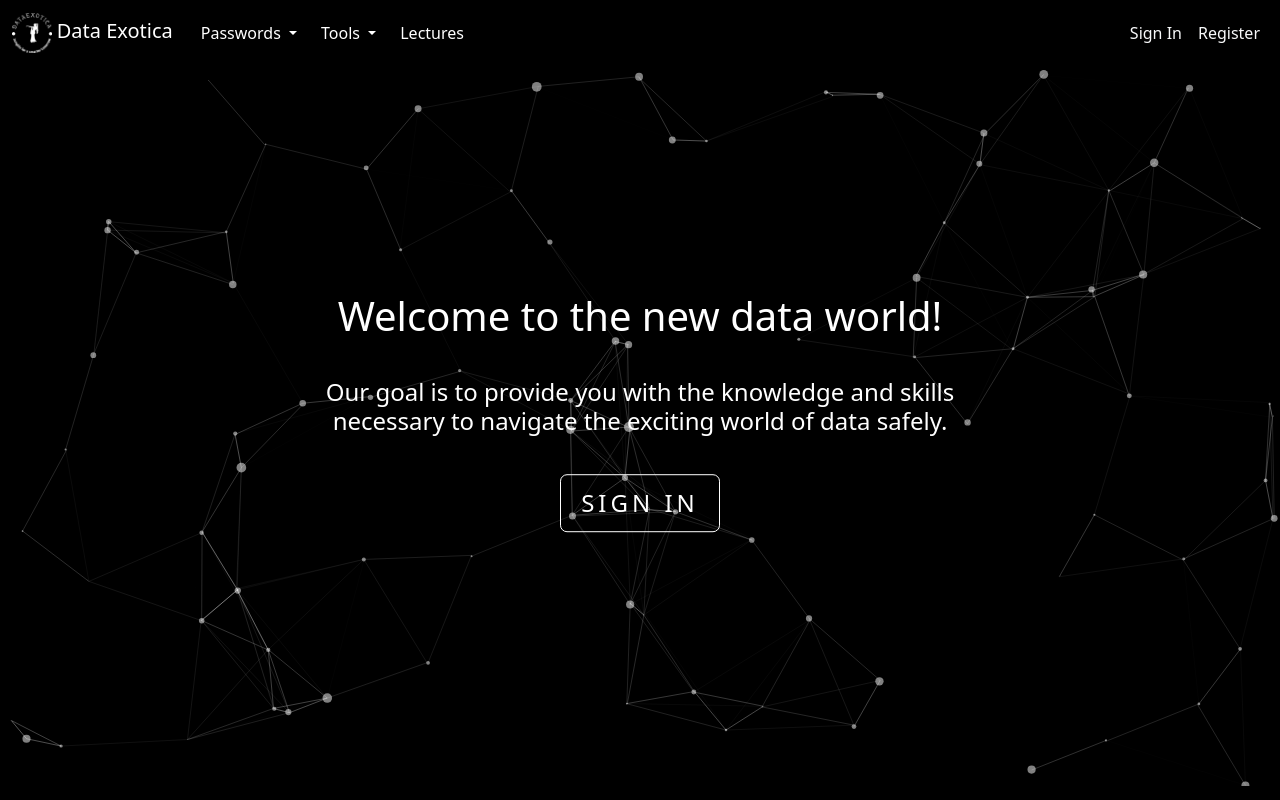
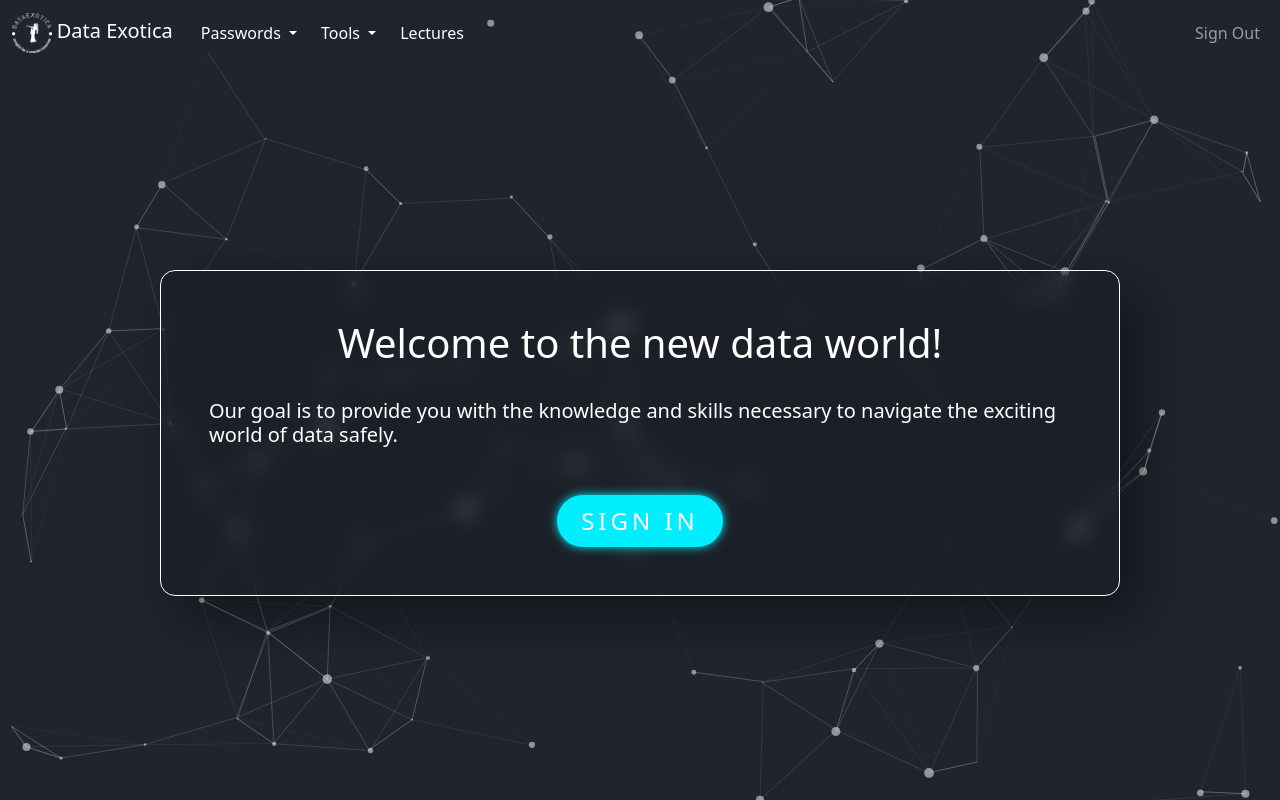
Before and after one commit to AleksandarHaralampiev/hacktues9, a Flask app: page / in a window 1280 px wide. Run offline with Flask 3, Linux system fonts and the light colour scheme.

Commit message:
Home page

```diff
--- a/static/style.css
+++ b/static/style.css
@@ -135,8 +135,8 @@ canvas {
 }
 
 .info-card:hover{
-    border: 2px solid #0ef;
-    color: white;
+    border: 2px solid #0ef !important;
+    color: white !important;
 }
 
 .info-card:hover .header{
@@ -212,3 +212,34 @@ canvas {
   .password-input input:not(:focus) + .password-icon {
     color: #ccc;
   }
+
+
+
+
+
+
+
+#particles-js {
+    width: 100%;
+
+}
+
+
+.element a {
+    color: #ffffff;
+    text-transform: uppercase;
+    letter-spacing: 4px;
+    text-decoration: none;
+    font-size: 24px;
+    overflow: hidden;
+}
+
+
+
+.glass-homepage{
+    box-shadow: 20px 20px 50px rgba(0, 0, 0, 0.4) !important;
+    backdrop-filter: blur(10px) !important;
+
+    background: rgba(0, 0, 0, 0.1) !important;
+    border: solid 1px
+}
--- a/templates/home.html
+++ b/templates/home.html
@@ -1,79 +1,24 @@
-<!DOCTYPE html>
-<html lang="en">
-    <head>
-        <meta charset="UTF-8">
-        <meta http-equiv="X-UA-Compatible" content="IE=edge">
-        <meta name="viewport" content="width=device-width, initial-scale=1.0">
-        <title>Document</title>
-        <style>
-                    #particles-js {
-          width: 100%;
-          height: 90vh;
-        }
 
-        .main {
-          position: absolute;
-          top: 50%;
-          left: 50%;
-          transform: translate(-50%, -50%);
-          display: flex;
-          align-items: center;
-          justify-content: center;
-          flex-direction: column;
-        }
-        .element {
-          padding-top: 30px;
-        }
-        .element a {
-          position: relative;
-          display: inline-block;
-          padding: 10px 20px;
-          color: #ffffff;
-          text-transform: uppercase;
-          letter-spacing: 4px;
-          text-decoration: none;
-          font-size: 24px;
-          overflow: hidden;
-          border: 1px solid white;
-          border-radius: 7px;
-          transition: 0.2s;
-        }
-        .element a:hover {
-          color: black;
-          background: #ffffff;
-          width: 100%;
-          height: 100%;
-        }
-        </style>
-        <link href="https://cdn.jsdelivr.net/npm/bootstrap@5.3.0-alpha1/dist/css/bootstrap.min.css" rel="stylesheet" integrity="sha384-GLhlTQ8iRABdZLl6O3oVMWSktQOp6b7In1Zl3/Jr59b6EGGoI1aFkw7cmDA6j6gD" crossorigin="anonymous">
-    </head>
+{% extends 'profile.html' %}
+{% block content %}
 
-    <body style="background-color: black;">
-        <div id="particles-js" style="height: 90vh;">
-          {% include 'navbar.html'%}
-          <div class="main">
-            <h1 style="color: white;" class="element" align="center">Welcome to the new data world!</h1>
+  <div id="particles-js"></div>
 
-            <h4 style="color: white;" class="element" align="center">Our goal is to provide you with the knowledge and skills necessary to navigate the exciting world of data safely.</h4>
+  <div class="container glass-homepage info-card d-flex align-items-center justify-content-center flex-column mb-auto w-75 p-5">
+      <h1 class="header">Welcome to the new data world!</h1>
 
-            <div class="element">
+      <h5 class="mt-4 mb-5 p-0">Our goal is to provide you with the knowledge and skills necessary to navigate the exciting world of data safely.</h5>
+
+      <button class="info-button element py-2 px-4 rounded-pill">
         <a href="{{url_for('login')}}">
           Sign In
         </a>
-            </div>
-          </div>
+      </button>
   </div>
 
   <!-- Optional JavaScript; choose one of the two! -->
   <!-- Option 1: Bootstrap Bundle with Popper -->
   <script src="/static/particles.js"></script>
   <script src="/static/app.js"></script>
-    <script src="https://cdn.jsdelivr.net/npm/bootstrap@5.0.2/dist/js/bootstrap.bundle.min.js" integrity="sha384-MrcW6ZMFYlzcLA8Nl+NtUVF0sA7MsXsP1UyJoMp4YLEuNSfAP+JcXn/tWtIaxVXM" crossorigin="anonymous"></script>
 
-    <!-- Option 2: Separate Popper and Bootstrap JS -->
-    <!--
-    <script src="https://cdn.jsdelivr.net/npm/@popperjs/core@2.9.2/dist/umd/popper.min.js" integrity="sha384-IQsoLXl5PILFhosVNubq5LC7Qb9DXgDA9i+tQ8Zj3iwWAwPtgFTxbJ8NT4GN1R8p" crossorigin="anonymous"></script>
-    <script src="https://cdn.jsdelivr.net/npm/bootstrap@5.0.2/dist/js/bootstrap.min.js" integrity="sha384-cVKIPhGWiC2Al4u+LWgxfKTRIcfu0JTxR+EQDz/bgldoEyl4H0zUF0QKbrJ0EcQF" crossorigin="anonymous"></script>
-    -->
-    </body>
-</html>
+{% endblock %}
```
Also changed, not shown: navbar.html (renamed from templates/navbar.html). Lines whose indentation alone changed are shown as unchanged.
